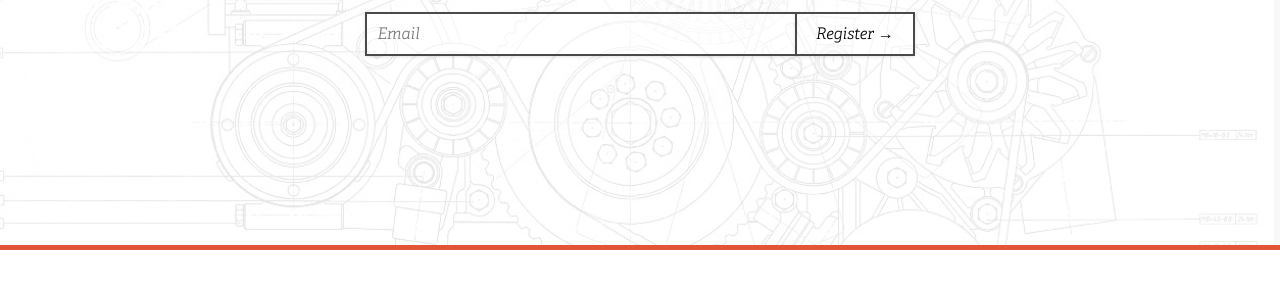
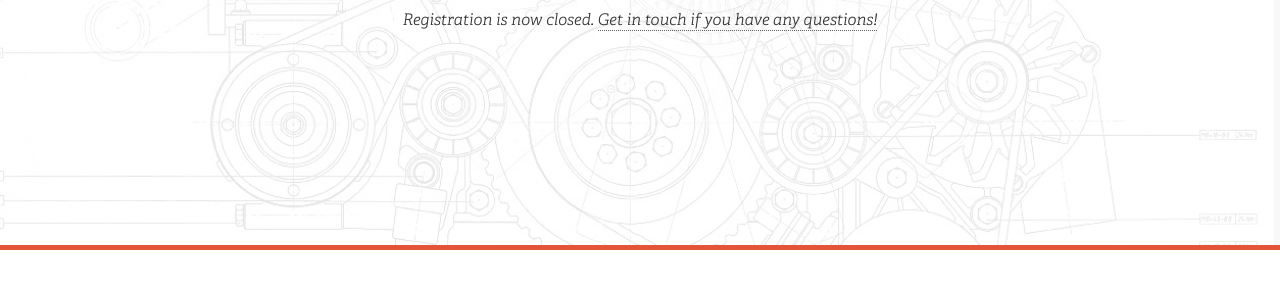
Before and after one commit to athyuttamre/Assistive-Tech-Makeathon, a plain HTML site: page index.html in a window 1280 px wide. Shown: the part 355-652 px from the top of the page. Drawn offline with nearby package versions, Linux system fonts and the light colour scheme.

Commit message:
Closed Registration

```diff
--- a/css/main.css
+++ b/css/main.css
@@ -253,6 +253,10 @@ h1 {
 	margin-left: -6px;
 }
 
+.registration-closed {
+	font-family: 'Adelle Light Italic';
+}
+
 /***************** About *****************/
 
 #about-content > h2 {
@@ -405,7 +409,6 @@ h1 {
 
 #final-content > h3 {
 	font-size: 1.5em;
-	margin-top: 50px;
 	margin-bottom: 50px;
 }
 
--- a/index.html
+++ b/index.html
@@ -72,10 +72,12 @@
                         <span class="location-text">Brown University, Providence, RI</span></a>
                     </h2>
 
-                    <form id="registration-form" action="/">
+                    <!-- <form id="registration-form" action="/">
                         <input type="email" name="email" label="Email" placeholder="Email" id="hero-email" class="email-input" spellcheck="false" autocomplete="off">
                         <input type="submit" value="Register &#8594;" class="register-button">
-                    </form>
+                    </form> -->
+
+                    <p class="registration-closed">Registration is now closed. <a href="mailto:makeathon@brownsteam.org">Get in touch if you have any questions!</a></p>
                 </div>
             </div>
 
@@ -208,11 +210,11 @@
 
             <div id="final" class="block">
                 <div id="final-content" class="block-content fading-content">
-                    <h2>Register Today</h2>
+                    <!-- <h2>Register Today</h2>
                     <form id="final-registration-form" action="/">
                         <input type="email" name="email" placeholder="Email" id="final-hero-email" class="email-input" spellcheck="false" autocomplete="off">
                         <input type="submit" value="Register &#8594;" class="register-button">
-                    </form>
+                    </form> -->
                     <h3>In collaboration with:</h3>
                     <div id="collaborators">
                         <a href="http://brownsteam.org/" class="collaborator-logo no-link-border"><img src="http://brown.steamwith.us/logo_big.png" alt="Brown STEAM"></a>
```
